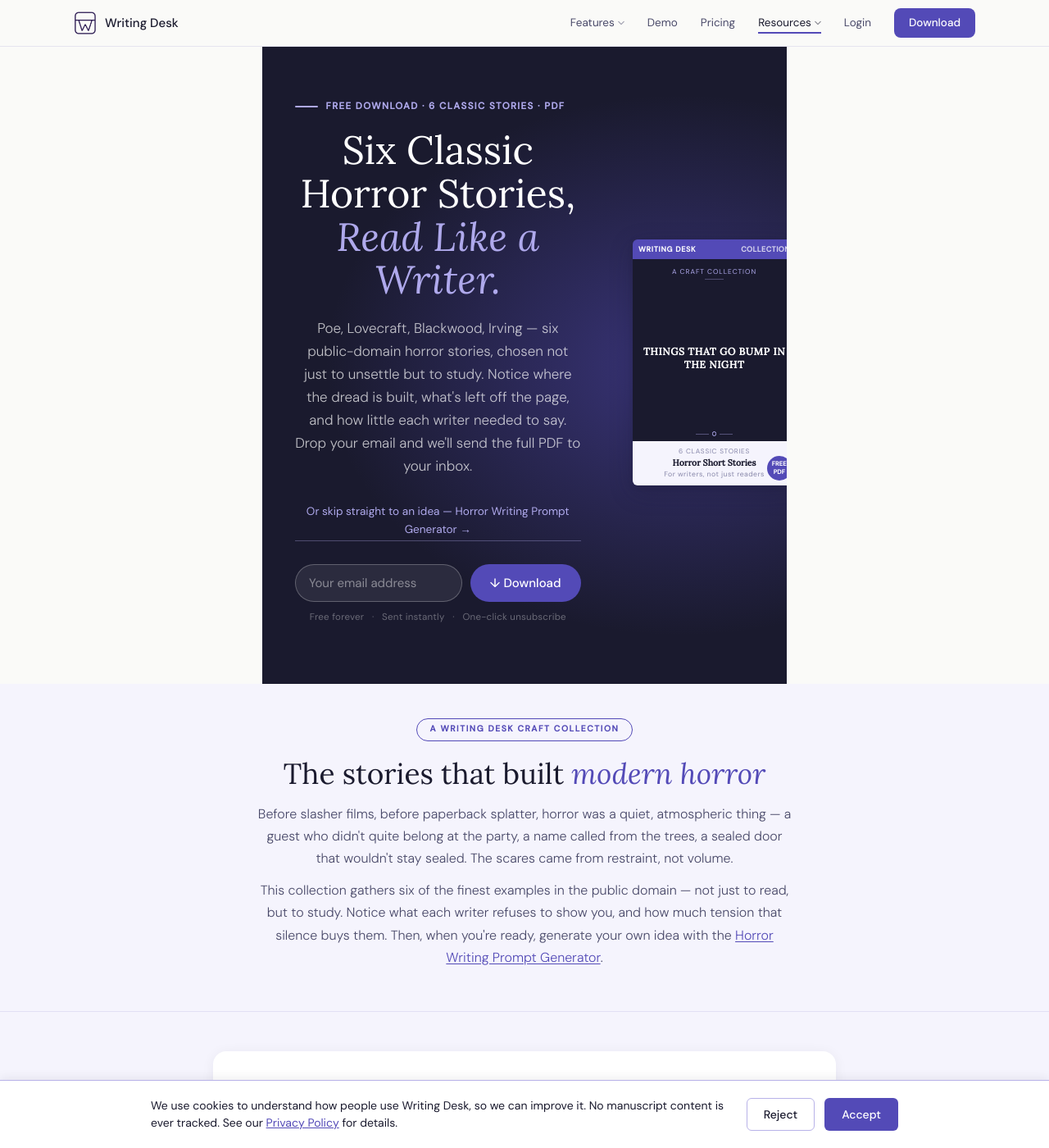
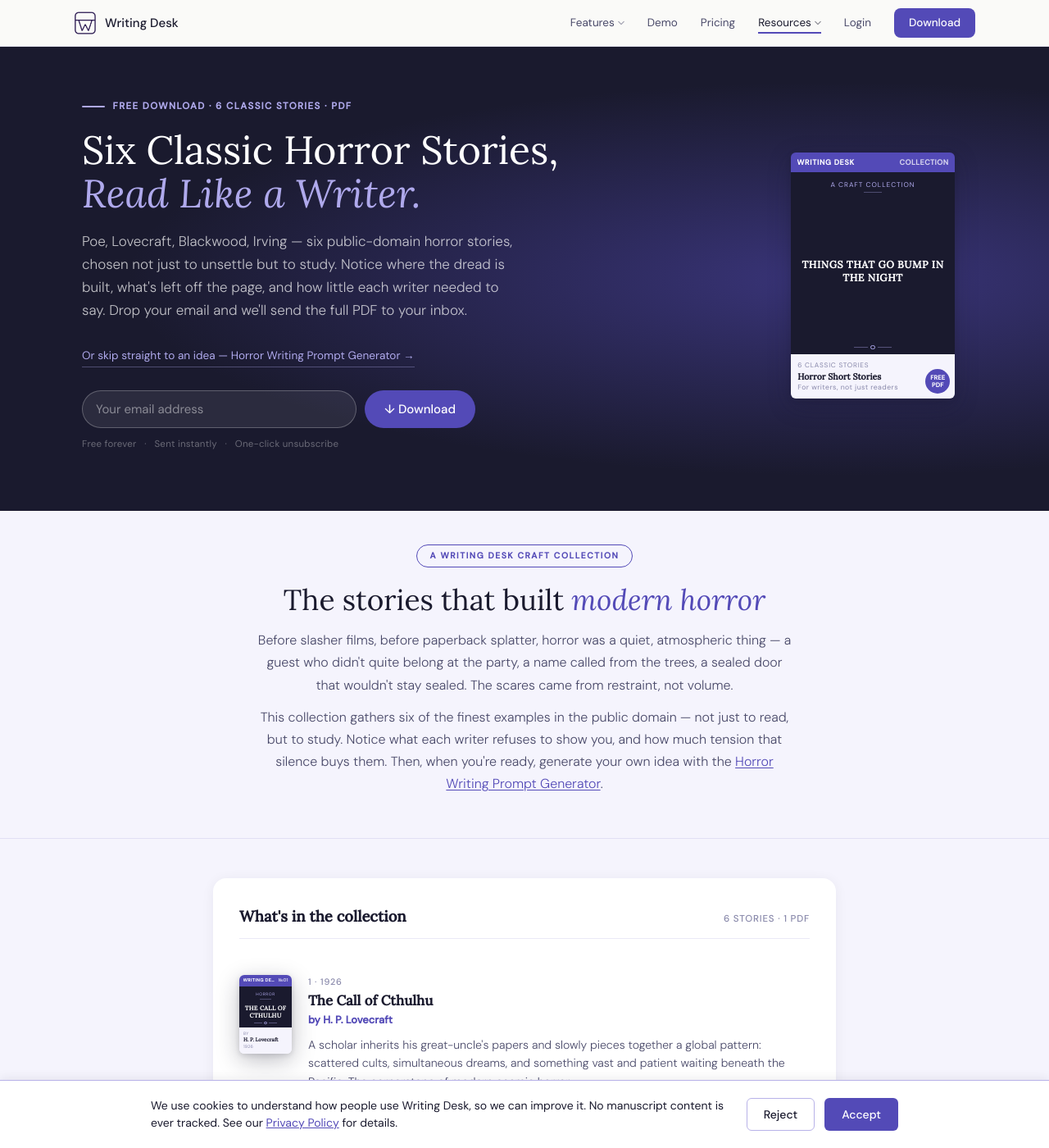
Before and after one commit to bluxon92-bit/writing-desk-site, a Jekyll site: the page built from downloads/horror-short-stories/index.html, in a window 1280 px wide and 1400 px high. Shown: the whole window at 82% size. Built offline with Jekyll 4.4.1, drawn with Linux system fonts in a browser that asks for light colours.

Commit message:
updated downloads

```diff
--- a/downloads/checklists/manuscript-submission-checklist.html
+++ b/downloads/checklists/manuscript-submission-checklist.html
@@ -43,6 +43,9 @@ permalink: /downloads/checklists/manuscript-submission-checklist/
 
   @media print {
     .cl-actions, .cl-overall, .cl-top-actions, .footer-cta { display: none; }
+    /* Hide the site chrome so the printed/saved PDF is just the checklist.
+       Swap the selector below for your real footer class if it differs. */
+    footer, .site-footer { display: none !important; }
   }
 </style>
 
--- a/downloads/checklists/self-editing-checklist.html
+++ b/downloads/checklists/self-editing-checklist.html
@@ -43,6 +43,9 @@ permalink: /downloads/checklists/self-editing-checklist/
 
   @media print {
     .cl-actions, .cl-overall, .cl-top-actions, .footer-cta { display: none; }
+    /* Hide the site chrome so the printed/saved PDF is just the checklist.
+       Swap the selector below for your real footer class if it differs. */
+    footer, .site-footer { display: none !important; }
   }
 </style>
 
--- a/downloads/checklists/self-publishing-checklist.html
+++ b/downloads/checklists/self-publishing-checklist.html
@@ -44,6 +44,9 @@ permalink: /downloads/checklists/self-publishing-checklist/
 
   @media print {
     .cl-actions, .cl-overall, .cl-top-actions, .footer-cta { display: none; }
+    /* Hide the site chrome so the printed/saved PDF is just the checklist.
+       Swap the selector below for your real footer class if it differs. */
+    footer, .site-footer { display: none !important; }
   }
 </style>
 
--- a/downloads/horror-short-stories/index.html
+++ b/downloads/horror-short-stories/index.html
@@ -43,14 +43,14 @@ permalink: /downloads/horror-short-stories/
   .dl-bc-badge { position: absolute; bottom: 0.38em; right: 0.38em; width: 2em; height: 2em; border-radius: 50%; background: var(--purple); display: flex; flex-direction: column; align-items: center; justify-content: center; }
   .dl-bc-badge span { font-size: 0.5em; font-weight: 700; color: white; letter-spacing: 0.03em; line-height: 1.3; text-transform: uppercase; text-align: center; }
 
-  .dl-hero { background: var(--ink); color: white; padding: 4rem 0 4.5rem; position: relative; overflow: hidden; }
-  .dl-hero::before { content: ''; position: absolute; inset: 0; background: radial-gradient(ellipse at 80% 50%, rgba(83,74,183,0.55) 0%, transparent 60%); pointer-events: none; }
+  .dl-story-hero { background: var(--ink); color: white; padding: 4rem 0 4.5rem; position: relative; overflow: hidden; }
+  .dl-story-hero::before { content: ''; position: absolute; inset: 0; background: radial-gradient(ellipse at 80% 50%, rgba(83,74,183,0.55) 0%, transparent 60%); pointer-events: none; }
   .dl-hero-inner { max-width: 1160px; margin: 0 auto; padding: 0 40px; display: grid; grid-template-columns: 1fr 230px; gap: 3rem; align-items: center; position: relative; z-index: 1; }
   @media (max-width: 700px) { .dl-hero-inner { grid-template-columns: 1fr; padding: 0 24px; } .dl-hero-books { display: none; } }
   .dl-hero-eyebrow { display: flex; align-items: center; gap: 0.6rem; font-family: var(--sans); font-size: 0.72rem; letter-spacing: 0.12em; text-transform: uppercase; color: var(--purple-mid); font-weight: 600; margin-bottom: 1.1rem; }
   .dl-hero-eyebrow::before { content: ''; display: block; width: 28px; height: 2px; background: var(--purple-mid); border-radius: 2px; flex-shrink: 0; }
-  .dl-hero h1 { font-family: var(--serif); font-size: clamp(2.2rem, 5vw, 3rem); line-height: 1.1; margin: 0 0 1.1rem; font-weight: 400; color: white; }
-  .dl-hero h1 em { font-style: italic; color: var(--purple-mid); }
+  .dl-story-hero h1 { font-family: var(--serif); font-size: clamp(2.2rem, 5vw, 3rem); line-height: 1.1; margin: 0 0 1.1rem; font-weight: 400; color: white; }
+  .dl-story-hero h1 em { font-style: italic; color: var(--purple-mid); }
   .dl-hero-copy > p { font-family: var(--sans); font-size: 1.0625rem; line-height: 1.65; color: rgba(255,255,255,0.72); margin: 0 0 1.75rem; max-width: 540px; font-weight: 300; }
   .dl-hero-prompt-link { display: inline-flex; align-items: center; gap: 6px; font-family: var(--sans); font-size: 0.85rem; color: var(--purple-mid); text-decoration: none; margin-bottom: 1.75rem; border-bottom: 1px solid rgba(175,169,236,0.35); padding-bottom: 2px; transition: color 0.15s, border-color 0.15s; }
   .dl-hero-prompt-link:hover { color: white; border-color: white; }
@@ -135,7 +135,7 @@ permalink: /downloads/horror-short-stories/
 
 
 <!-- ═══════════════════════ HERO ═══════════════════════ -->
-<div class="dl-hero">
+<div class="dl-story-hero">
   <div class="dl-hero-inner">
 
     <div class="dl-hero-copy">
```
Also changed, not shown: downloads/sci-fi-short-stories/index.html (+5 -5 lines), 1 other file.
